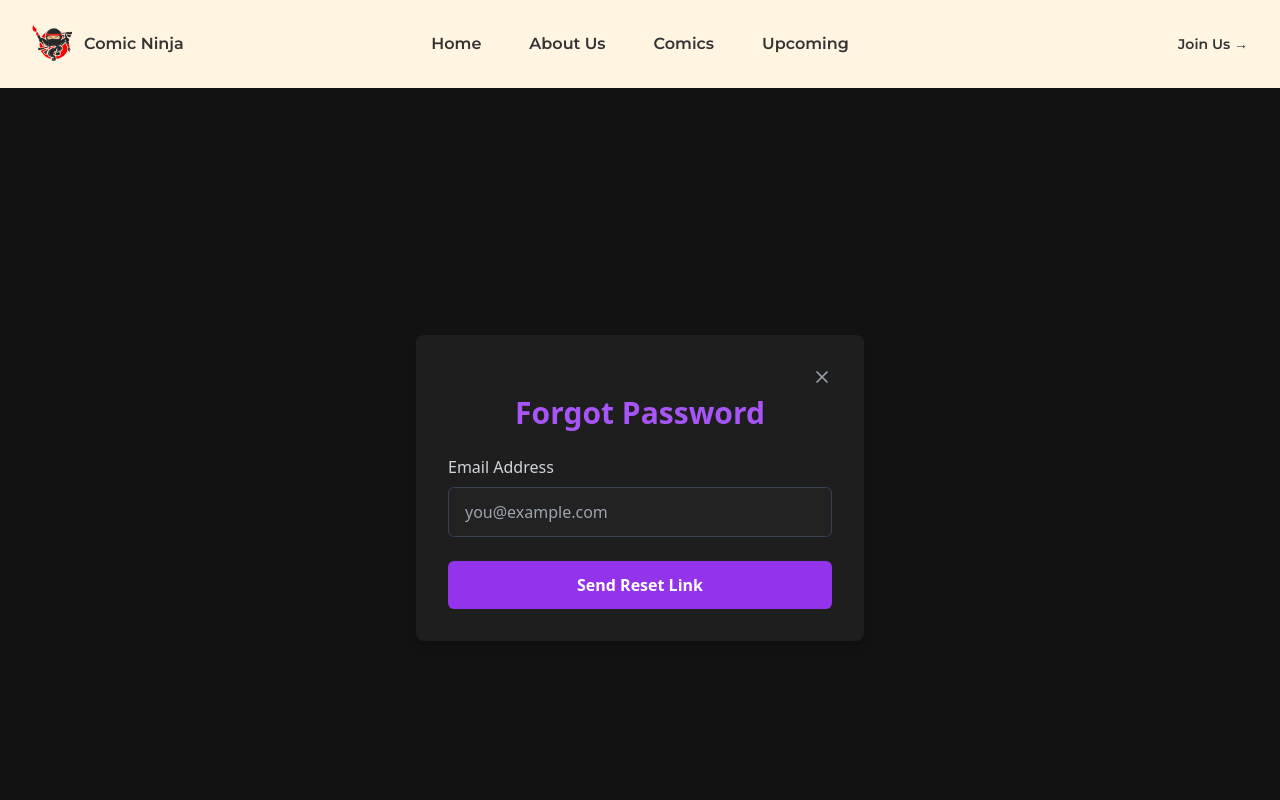
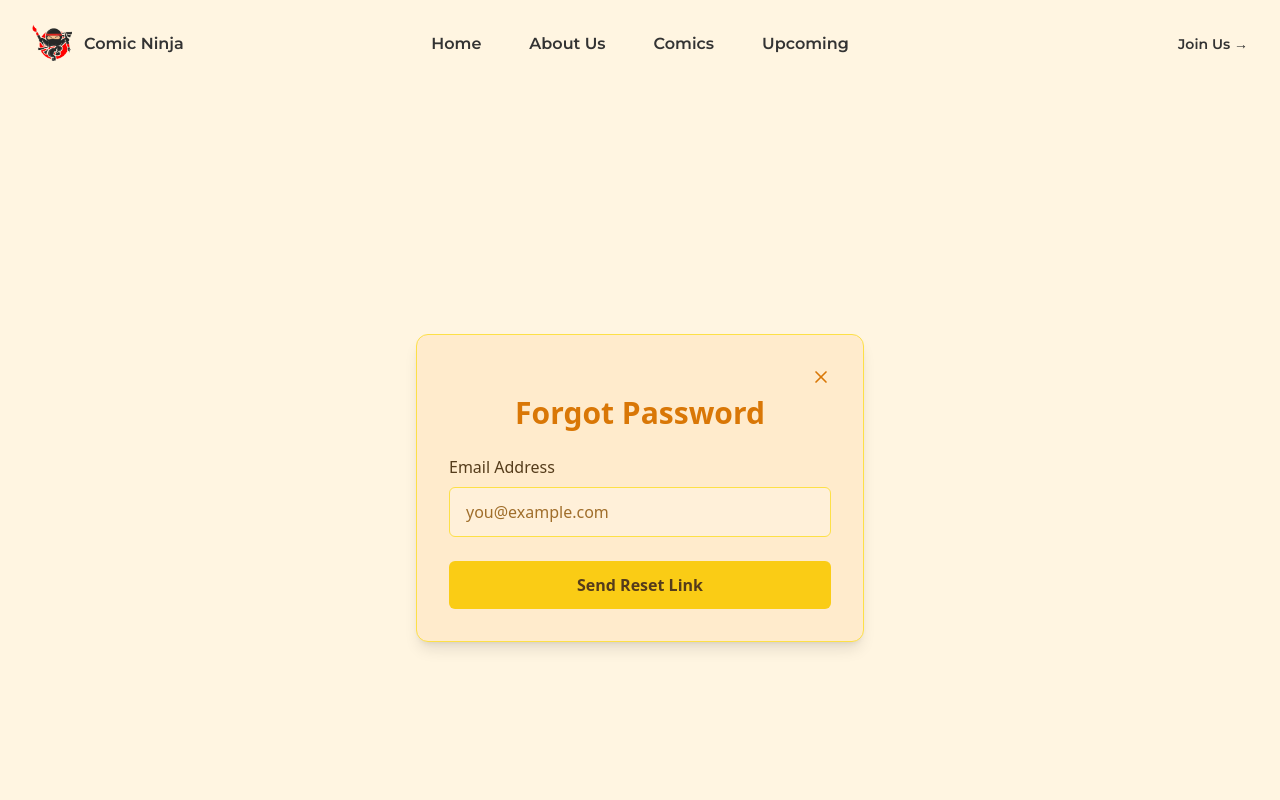
Before and after one commit to SiddharthPaudel/220381_Security-SiddharthaPaudel-, a React (Vite) app: page /forgot-password in a window 1280 px wide. Shown: the top 800 px of the page. Built offline with nearby package versions, Linux system fonts and the light colour scheme; no server answers.

Commit message:
Add forget password through email

```diff
--- a/src/ForgetPassword/ForgetPassword.jsx
+++ b/src/ForgetPassword/ForgetPassword.jsx
@@ -16,8 +16,8 @@ const ForgotPassword = () => {
       toast.error("Please enter your email address.", {
         style: {
           borderRadius: "12px",
-          background: "#1e1e1e",
-          color: "#fff",
+          background: "#FFF5E1",
+          color: "#553C1B",
           border: "1px solid #ef4444",
         },
       });
@@ -37,28 +37,28 @@ const ForgotPassword = () => {
   };
 
   return (
-    <div className="min-h-screen flex items-center justify-center bg-[#121212] px-4">
+    <div className="min-h-screen flex items-center justify-center bg-[#FFF5E1] px-4">
       <form
         onSubmit={handleSubmit}
-        className="bg-[#1e1e1e] text-white rounded-lg shadow-lg p-8 max-w-md w-full relative"
+        className="bg-[#FFEBCC] text-[#553C1B] rounded-xl shadow-lg p-8 max-w-md w-full relative border border-yellow-300"
       >
         {/* Close button */}
         <div className="flex justify-end mb-2">
           <button
             type="button"
             onClick={() => navigate("/login")}
-            className="text-gray-400 hover:text-red-400 transition"
+            className="text-[#D97706] hover:text-[#B45309] transition"
             aria-label="Close form"
           >
             <X size={20} />
           </button>
         </div>
 
-        <h2 className="text-3xl font-semibold mb-6 text-center text-purple-500">
+        <h2 className="text-3xl font-semibold mb-6 text-center text-[#D97706]">
           Forgot Password
         </h2>
 
-        <label htmlFor="email" className="block mb-2 font-medium text-gray-300">
+        <label htmlFor="email" className="block mb-2 font-medium text-[#553C1B]">
           Email Address
         </label>
         <input
@@ -67,13 +67,13 @@ const ForgotPassword = () => {
           placeholder="you@example.com"
           value={email}
           onChange={(e) => setEmail(e.target.value)}
-          className="w-full px-4 py-3 rounded-md bg-[#222222] border border-gray-700 focus:outline-none focus:ring-2 focus:ring-purple-500 mb-6 transition"
+          className="w-full px-4 py-3 rounded-md bg-[#FFF0D9] border border-yellow-300 focus:outline-none focus:ring-2 focus:ring-yellow-400 mb-6 transition text-[#553C1B] placeholder-[#a06e2b]"
         />
 
         <button
           type="submit"
           disabled={isSubmitting}
-          className="w-full bg-purple-600 hover:bg-purple-700 disabled:opacity-50 disabled:cursor-not-allowed text-white py-3 rounded-md font-semibold transition"
+          className="w-full bg-yellow-400 hover:bg-yellow-300 disabled:opacity-50 disabled:cursor-not-allowed text-[#553C1B] py-3 rounded-md font-semibold transition"
         >
           {isSubmitting ? "Sending..." : "Send Reset Link"}
         </button>
--- a/src/Login/Login.jsx
+++ b/src/Login/Login.jsx
@@ -144,7 +144,7 @@ const Login = () => {
     >
       <form
         onSubmit={handleSubmit}
-        className="bg-white rounded-3xl p-8 shadow-lg max-w-4xl w-full flex text-[#553C1B] h-[580px]"
+        className="bg-white rounded-3xl p-8 shadow-lg max-w-4xl w-full flex text-[#553C1B] h-[520px]"
       >
         {/* Left side: Image */}
         <div className="w-1/2 flex items-center justify-center pr-0 border-r border-yellow-300">
```
